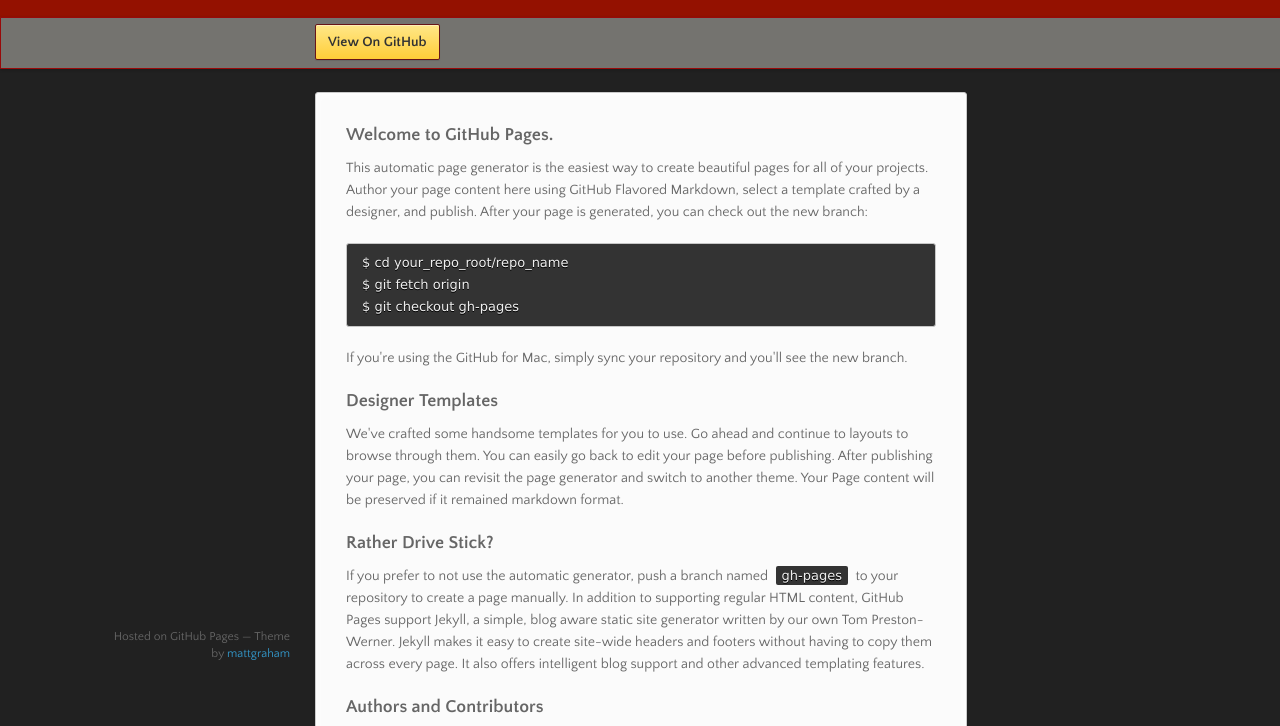
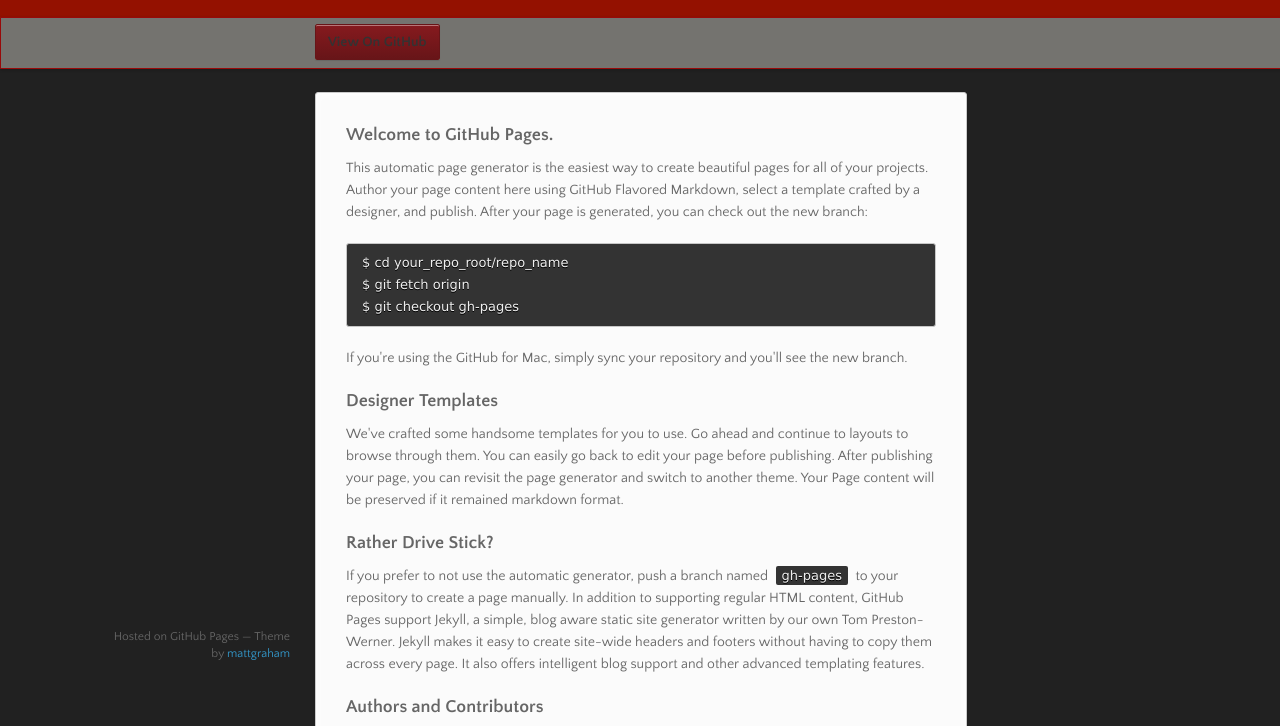
Before and after one commit to GHElaine/ghelaine.github, a plain HTML site: page index.html in a window 1280 px wide. Shown: the part 98-824 px from the top of the page. Drawn offline with nearby package versions, Linux system fonts and the light colour scheme.

Commit message:
change color

```diff
--- a/stylesheets/styles.css
+++ b/stylesheets/styles.css
@@ -710,12 +710,12 @@ header p {
 }
 #banner .button {
   border: 1px solid #671518;
-  background: -webkit-gradient(linear, 50% 0%, 50% 100%, color-stop(0%, #ffe788), color-stop(100%, #ffce38));
-  background: -webkit-linear-gradient(#ffe788, #ffce38);
-  background: -moz-linear-gradient(#ffe788, #ffce38);
-  background: -o-linear-gradient(#ffe788, #ffce38);
-  background: -ms-linear-gradient(#ffe788, #ffce38);
-  background: linear-gradient(#ffe788, #ffce38);
+  background: -webkit-gradient(linear, 50% 0%, 50% 100%, color-stop(0%, #861A1E), color-stop(100%, #671518));
+  background: -webkit-linear-gradient(#861A1E, #671518);
+  background: -moz-linear-gradient(#861A1E, #671518);
+  background: -o-linear-gradient(#861A1E, #671518);
+  background: -ms-linear-gradient(#861A1E, #671518);
+  background: linear-gradient(#861A1E, #671518);
   -moz-border-radius: 2px;
   -webkit-border-radius: 2px;
   -o-border-radius: 2px;
```
